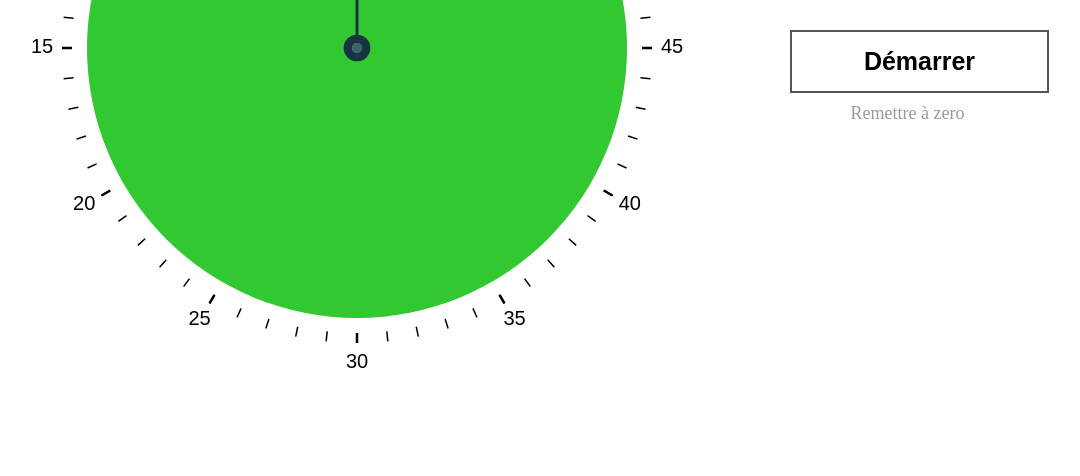
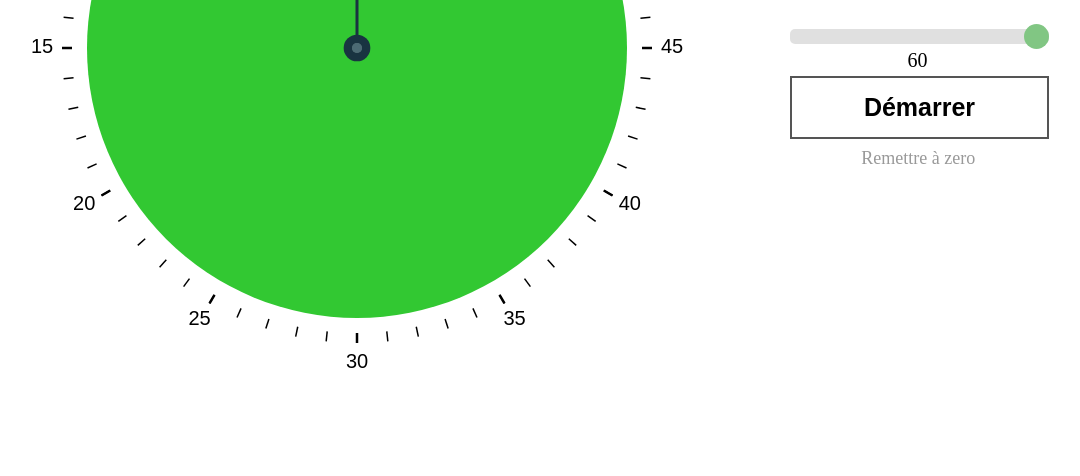
Before and after one commit to Ousmane-ndiaye/Digital-Timer, a plain HTML site: page public/index.html in a window 1280 px wide. Shown: the part 324-800 px from the top of the page, without its empty margins (123-1203 px from the left). Drawn offline with Linux system fonts and the light colour scheme.

Commit message:
ajout slider

```diff
--- a/public/assets/css/style-1.css
+++ b/public/assets/css/style-1.css
@@ -139,6 +139,42 @@ svg {
 	float: right;
 }
 
+/** SLIDEER */
+
+.slidecontainer {
+	width: 100%; /* Width of the outside container */
+}
+
+.slider {
+	-webkit-appearance: none;
+	width: 100%;
+	height: 15px;
+	border-radius: 5px;
+	background: #d3d3d3;
+	outline: none;
+	opacity: 0.7;
+	-webkit-transition: .2s;
+	transition: opacity .2s;
+}
+
+.slider::-webkit-slider-thumb {
+	-webkit-appearance: none;
+	appearance: none;
+	width: 25px;
+	height: 25px;
+	border-radius: 50%;
+	background: #4caf50;
+	cursor: pointer;
+}
+
+.slider::-moz-range-thumb {
+	width: 25px;
+	height: 25px;
+	border-radius: 50%;
+	background: #4caf50;
+	cursor: pointer;
+}
+
 @media screen and (min-width: 1024px) {
 	.descriptif,
 	.btn-actions,
@@ -154,8 +190,8 @@ svg {
 		right: 5.5em;
 	}
 	.resetimer {
-		top: 22.5em;
-		right: 10.7em;
+		top: 25em;
+		right: 10.1em;
 	}
 	figure {
 		position: absolute;
--- a/public/assets/js/script-2.js
+++ b/public/assets/js/script-2.js
@@ -8,6 +8,8 @@ var btnPause = document.querySelector('#btnPause');
 var btnStop = document.querySelector('#btnStop');
 var btnReset = document.querySelector('#btnReset');
 var myAudio = document.getElementById('myAudio');
+var slider = document.getElementById('myRange');
+var output = document.getElementById('valeurSlider');
 var canDrag = true;
 var timerStart = false;
 var timerPause = false;
@@ -124,6 +126,8 @@ function drag() {
 	sec = 3600 - Math.round(Math.round(arcMouse) * 60 / 360) * 60;
 
 	var timeObj = CountDownTimer.parse(sec);
+
+	slider.value = timeObj.minutes;
 
 	format(timeObj.minutes, timeObj.seconds);
 
@@ -383,6 +387,26 @@ sliderGroup.append('circle').classed('slider', true).attr({
 });
 
 $(function() {
+	output.innerHTML = slider.value; // Display the default slider value
+
+	// Update the current slider value (each time you drag the slider handle)
+	slider.addEventListener(
+		'input',
+		function() {
+			output.innerHTML = this.value;
+			sec = this.value * 60;
+			var which = 'hour';
+			var arcMouse = (3600 - sec) / 3600 * 360;
+			var deg = arcMouse > 270 ? arcMouse - 360 : arcMouse;
+			var mouse = (deg - 90) / 180 * Math.PI;
+			var timeObj = CountDownTimer.parse(sec);
+
+			format(timeObj.minutes, timeObj.seconds);
+			mouveArc(which, mouse, arcMouse);
+		},
+		false
+	);
+
 	btnStart.addEventListener('click', function() {
 		btnStart.classList.add('hide');
 		eventFire(btnPlay, 'click');
@@ -405,6 +429,7 @@ $(function() {
 			return;
 		}
 		sec = 3600;
+		slider.value = 60;
 		var which = 'hour';
 		var arcMouse = (3600 - sec) / 3600 * 360;
 		var deg = arcMouse > 270 ? arcMouse - 360 : arcMouse;
@@ -416,6 +441,7 @@ $(function() {
 		timerPause = false;
 		timerEnd = false;
 		canDrag = true;
+		slider.disabled = false;
 		btnReset.classList.remove('can-reset');
 		btnPlay.classList.remove('hide');
 		btnStart.classList.add('hide');
@@ -445,6 +471,7 @@ $(function() {
 			timerPause = false;
 		}
 		canDrag = false;
+		slider.disabled = true;
 		btnPlay.classList.add('hide');
 		btnPause.classList.remove('hide');
 	});
@@ -487,6 +514,7 @@ $(function() {
 		myAudio.play();
 	});
 
+	//simulateur d'evenement
 	function eventFire(el, etype) {
 		if (el.fireEvent) {
 			el.fireEvent('on' + etype);
--- a/public/index.html
+++ b/public/index.html
@@ -17,6 +17,10 @@
           <h1 class="descriptif"><span class="text-style-1">Digital</span> Timer</h1>
           <figure class="clock"></figure>
           <div class="btn-actions">
+            <div class="slidecontainer">
+              <input type="range" min="1" max="60" value="60" class="slider" id="myRange">
+              <span id="valeurSlider">1</span>
+            </div>
             <button id="btnStart" class="button startTimer">Démarrer</button>
             <button id="btnPlay" class="button playTimer hide"><span class="currentTime"> 00 : 00 </span><img src="assets/icons/SVG/play-b.svg" class="pull-right" alt=""></button>
             <button id="btnPause" class="button pauseTimer hide"><span class="currentTime"> 00 : 00 </span><img src="assets/icons/SVG/pause.svg" class="pull-right" alt=""></button>
```
